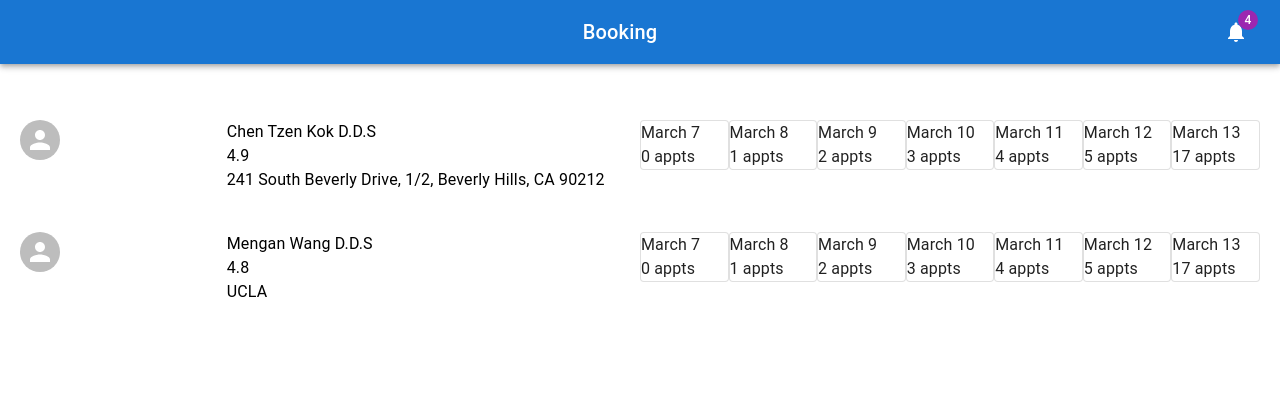
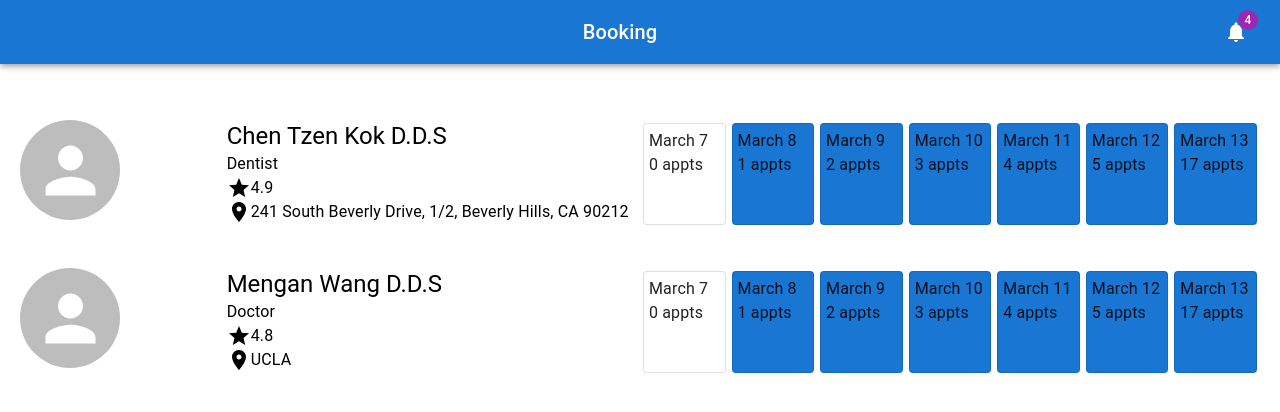
Before and after one commit to Anan1218/docstop, a React (Create React App) app: page /booking in a window 1280 px wide. Shown: the top 412 px of the page. Built offline with nearby package versions, Linux system fonts and the light colour scheme; no server answers.

Commit message:
a little bit of styling

```diff
--- a/src/components/pages/booking/Availability.js
+++ b/src/components/pages/booking/Availability.js
@@ -11,19 +11,20 @@ import './Booking.css';
 
 function Availability(props) {
   return (
-    // <Typography component="h2" variant="h6" color="primary" gutterBottom>
-    //   {props.name}
-    // </Typography>
     <Box sx = {{flexGrow:1}}>
       <Grid container space = {2}>
         { props.dates.map((data, index) => (
           <Grid item xs = {12/7}>
-            <Card variant = "outlined">
+            <Card
+              variant = "outlined"
+              style={data.appointments!==0 ? {backgroundColor: '#1976d2'}: {}} // white background if no appointments
+              className = "availability-card">
+
               <Typography>
-                {props.dates[index].date}
+                {data.date}
               </Typography>
               <Typography>
-                {props.dates[index].appointments + " appts"}
+                {data.appointments + " appts"}
               </Typography>
             </Card>
           </Grid>
--- a/src/components/pages/booking/Booking.css
+++ b/src/components/pages/booking/Booking.css
@@ -2,7 +2,8 @@
   padding: 20px;
 }
 
-.availability-button {
-  display: flex;
-  flex-wrap: wrap;
+.availability-card {
+  height: 90px;
+  margin: 3px;
+  padding: 5px;
 }
--- a/src/components/pages/booking/Booking.js
+++ b/src/components/pages/booking/Booking.js
@@ -90,10 +90,11 @@ function BookingContent() {
   const [open, setOpen] = useState(true);
   const [userInfo, setInfo] = useState('');
   // const [doctors, setDoctors] = useState([]);
-  const doctors = [ // perform a SQL query, grabbing the next 14 days for dates
+  const doctors = [ // perform a SQL query, grabbing the next 7 days for dates. Limit to 7
     {
       name: "Chen Tzen Kok",
       title: "D.D.S",
+      occupation: "Dentist",
       rating: 4.9,
       location: "241 South Beverly Drive, 1/2, Beverly Hills, CA 90212",
       dates: [{
@@ -129,6 +130,7 @@ function BookingContent() {
     {
       name: "Mengan Wang",
       title: "D.D.S",
+      occupation: "Doctor",
       rating: 4.8,
       location: "UCLA",
       dates: [{
--- a/src/components/pages/booking/Doctor.js
+++ b/src/components/pages/booking/Doctor.js
@@ -4,6 +4,9 @@ import Typography from '@mui/material/Typography';
 import Grid from '@mui/material/Grid';
 import Avatar from '@mui/material/Avatar';
 import Availability from './Availability';
+import StarIcon from '@mui/icons-material/Star';
+import LocationOnIcon from '@mui/icons-material/LocationOn';
+
 import './Booking.css';
 
 function Doctor(props) {
@@ -13,18 +16,29 @@ function Doctor(props) {
     // </Typography>
     <Grid className = "doctor-list" container space = {2}>
       <Grid item xs={2}>
-        <Avatar src={props.avatar}/>
+        <Avatar sx={{width: 100, height: 100}} src={props.avatar}/>
       </Grid>
       <Grid item xs = {4}>
-        <Typography>
+        <Typography variant="h5">
           { props.data.name + " " + props.data.title}
         </Typography>
         <Typography>
-          { props.data.rating}
+          { props.data.occupation}
         </Typography>
-        <Typography>
-          { props.data.location }
-        </Typography>
+        <div style = {{display: 'flex'}}>
+          <StarIcon/>
+          <Typography>
+            { props.data.rating}
+          </Typography>
+        </div>
+
+        <div style = {{display: 'flex'}}>
+          <LocationOnIcon/>
+          <Typography>
+            { props.data.location }
+          </Typography>
+        </div>
+
       </Grid>
       <Grid item xs = {6}>
         <Availability dates = {props.data.dates}/>
@@ -35,10 +49,6 @@ function Doctor(props) {
 
 Doctor.propTypes = {
   data: PropTypes.object
-  // name: PropTypes.string,
-  // title: PropTypes.string,
-  // rating: PropTypes.number,
-  // location: PropTypes.string
 };
 
 export default Doctor;
```
